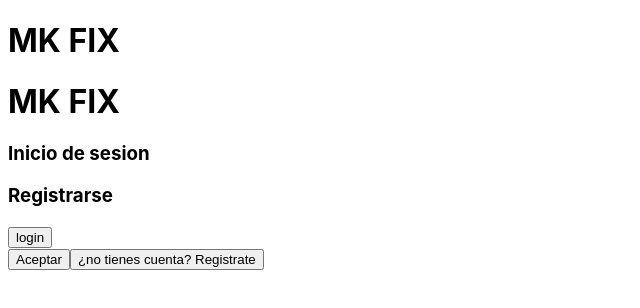
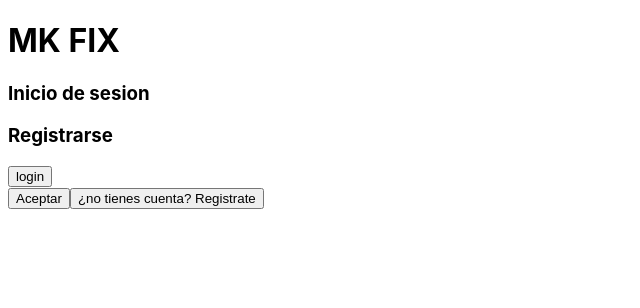
Before and after one commit to katherinecatalano/aplicacion-mk, a React (Create React App) app: page / in a window 1280 px wide. Shown: the top 308 px of the page, without its empty margins (0-640 px from the left). Built offline with nearby package versions, Linux system fonts and the light colour scheme.

Commit message:
Update App.js

```diff
--- a/src/App.js
+++ b/src/App.js
@@ -1,15 +1,14 @@
-import React, { Fragment } from 'react';
+import React from 'react';
 import Login from './UI/components/Login';
+import Inicio from './UI/components/Inicio';
 
 
-export default function App() {
+function App() {
   return (
-    <Fragment>
-      <h1>MK FIX</h1>
+    <div>
+      <Login></Login>
+    </div>
+  )
+}
 
-      {<Login/>}
-    </Fragment>
-  );
-
-
-}
+export default App;
```
